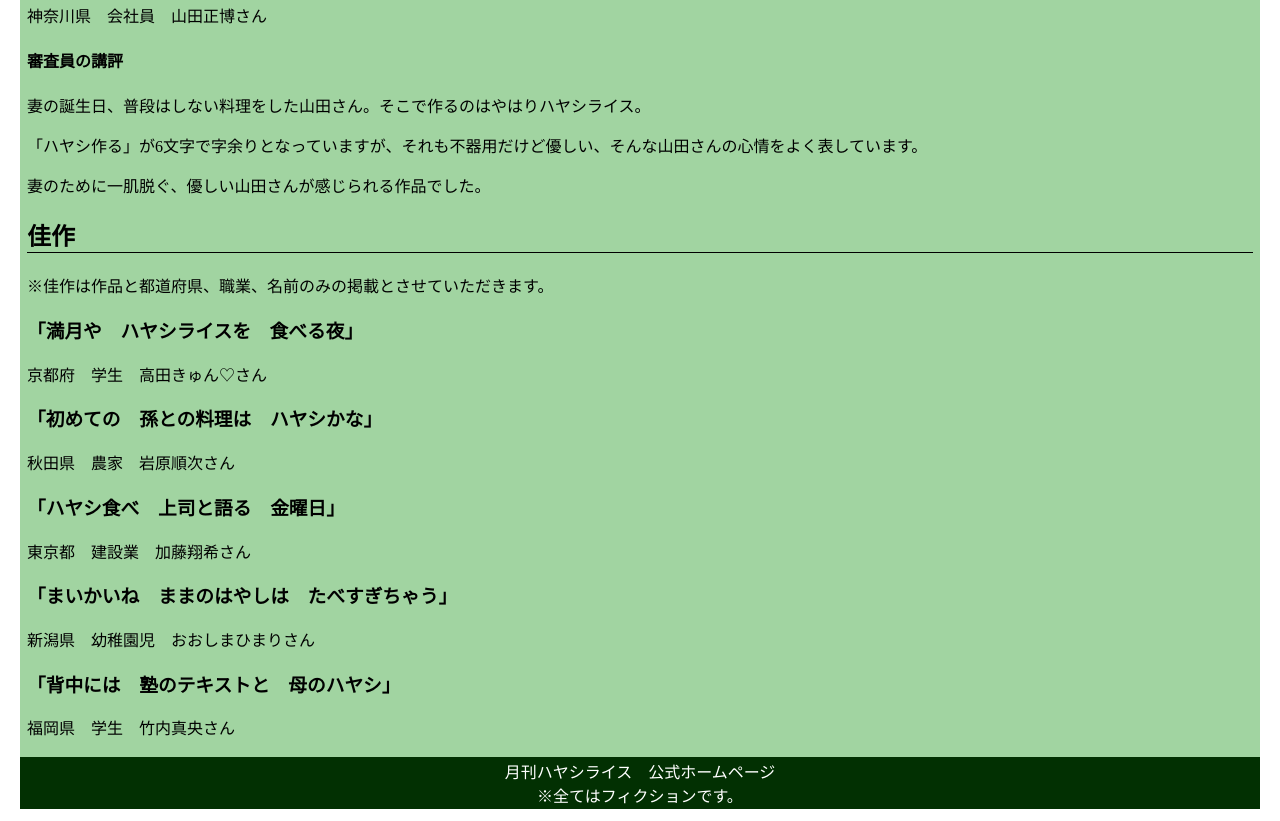
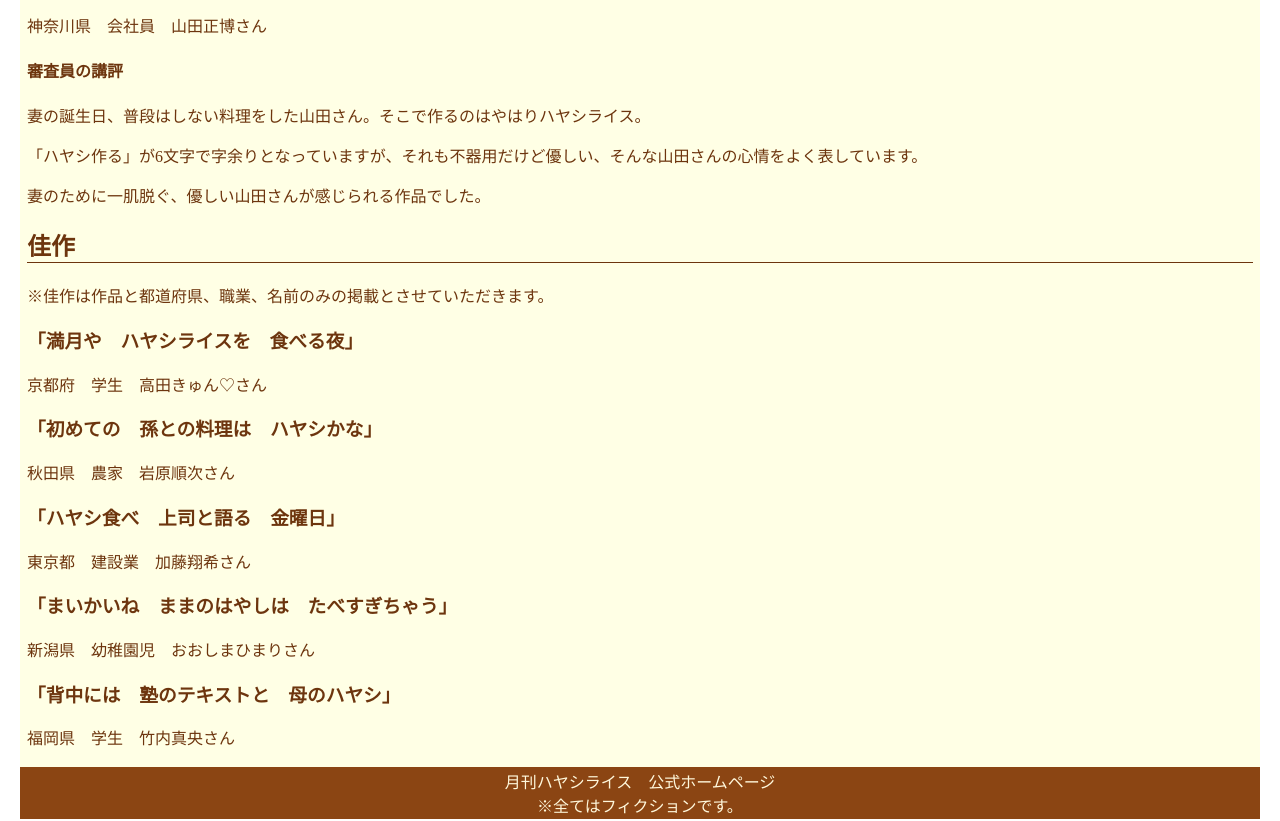
Before and after one commit to CurryDelicious/HashedBeef, a plain HTML site: page index.html in a window 1280 px wide. Shown: the part 1418-2239 px from the top of the page. Drawn offline with Linux system fonts and the light colour scheme.

Commit message:
Update stylesheet.css

```diff
--- a/stylesheet.css
+++ b/stylesheet.css
@@ -3,12 +3,13 @@ body{
 }
 
 header{
-    color:white;
+    color:#8b4513;
     font-family: serif;
-    background-color:darkgreen;
+    background-color:#fff8dc;
     font-size:20px;
     padding: 2px 7px;
     margin:0px 20px;
+    border: 5px solid #8b4513;
 }
 
 header h1{
@@ -20,10 +21,11 @@ header h1{
 }
 
 .main{
-    background-color: rgb(161, 212, 161);
+    background-color: #ffffe5;
     padding: 2px 7px;
     margin: 0px 20px;
     font-family:serif;
+    color: #6d350e;
 }
 
 .main h1{
@@ -32,12 +34,12 @@ header h1{
 }
 
 .main h2{
-    border-bottom: 1px solid black;
+    border-bottom: 1px solid #6d350e;
 }
 
 footer{
-    background-color: rgb(2, 48, 2);
-    color: white;
+    background-color: #8b4513;
+    color: #fff8dc;
     margin: 0px 20px;
     padding: 2px 2px;
     font-family: serif;
```
